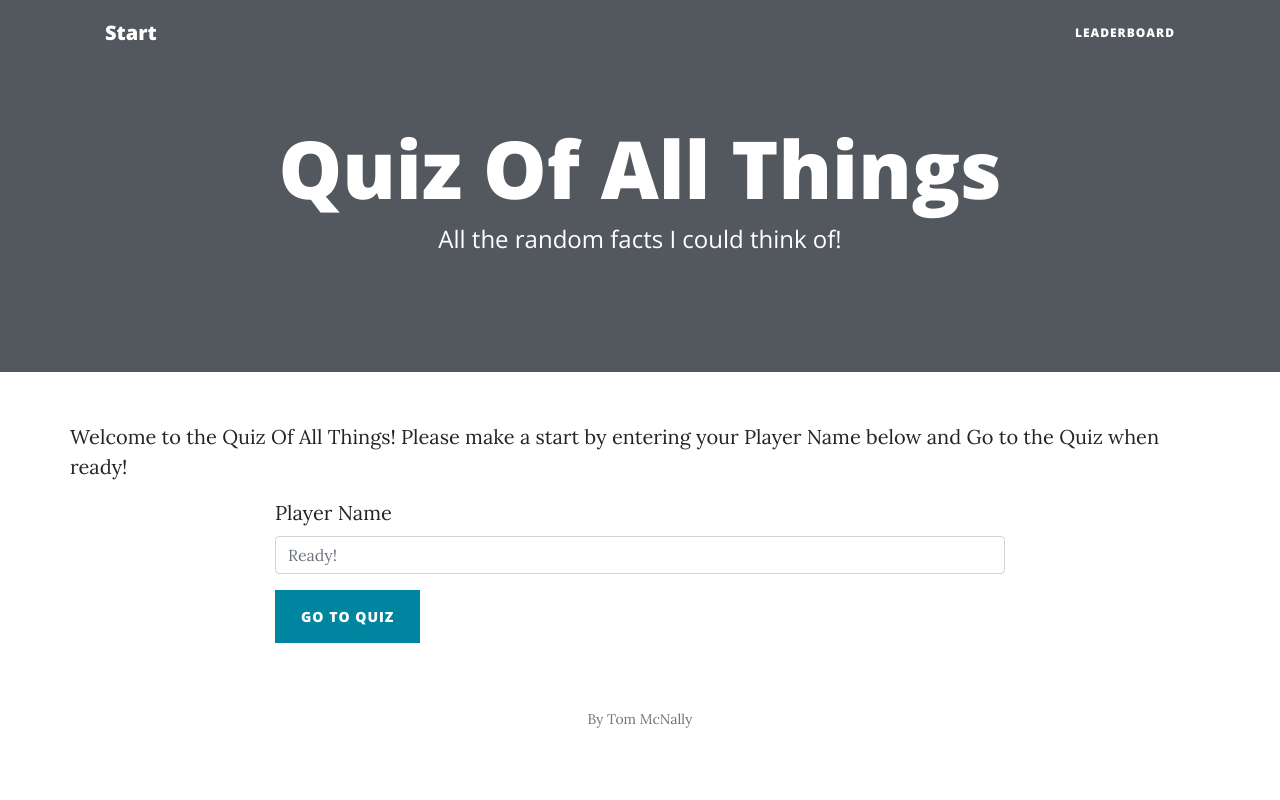
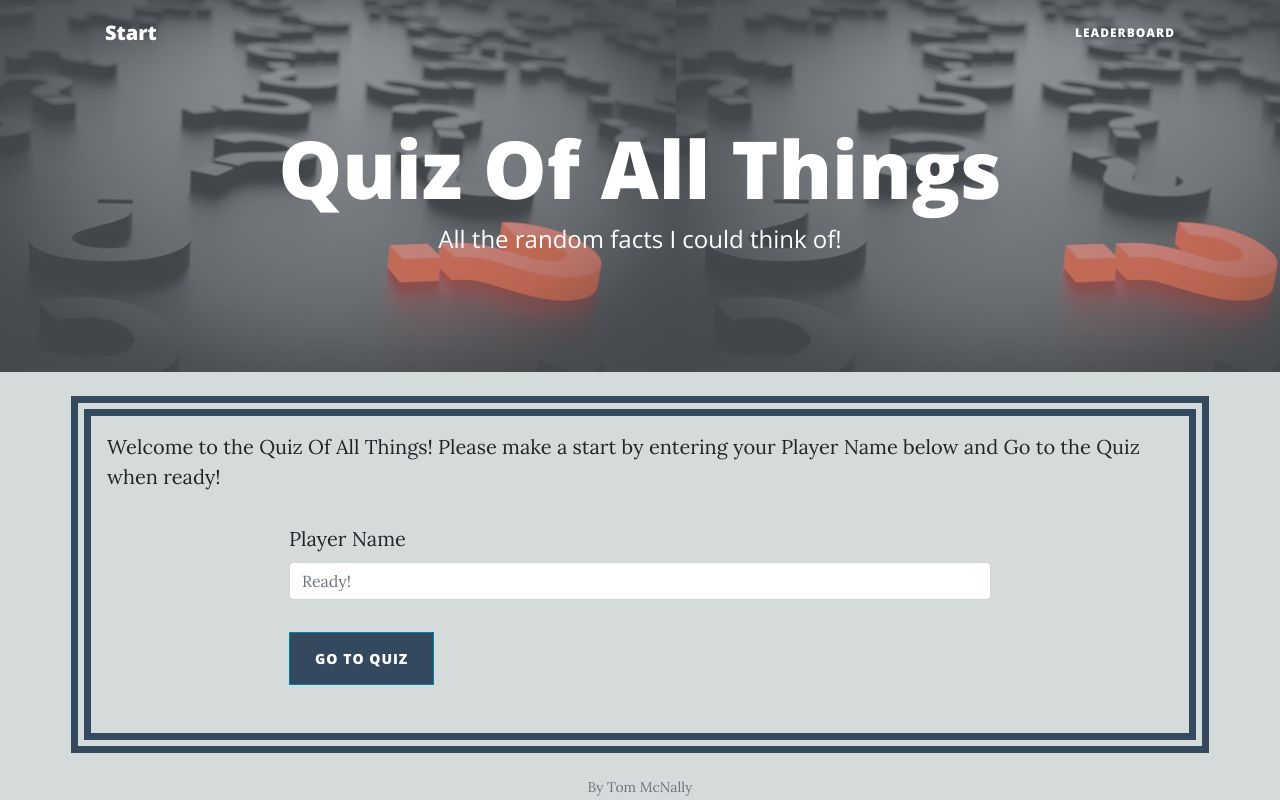
Before and after one commit to Code-Institute-Submissions/Quiz-Project, a Flask app: page / in a window 1280 px wide. Run offline with Flask 2, Linux system fonts and the light colour scheme; some libraries are stand-ins or nearby versions.

Commit message:
Updated styles

```diff
--- a/static/css/clean-blog.css
+++ b/static/css/clean-blog.css
@@ -171,7 +171,6 @@ img::-moz-selection {
 
 header.masthead {
   margin-bottom: 50px;
-  background-image: url(https://cdn.pixabay.com/photo/2016/11/30/12/09/question-mark-1872634__340.jpg);
   background: no-repeat center center;
   background-color: #868e96;
   background-attachment: scroll;
--- a/static/css/styles.css
+++ b/static/css/styles.css
@@ -1,5 +1,57 @@
+body {
+    background-color: #D5DBDB;
+}
+
+p {
+    margin-bottom: 0;
+}
+
+.main_content {
+    padding: 1.5rem 1rem;
+}
+
+.content {
+    border: 20px double #34495E;
+}
+
+.header_text, .flashes {
+    padding: 1rem;
+}
+
+.quiz {
+    padding: 1rem 0;
+}
+
+#question {
+    border: 5px solid #34495E;
+    border-radius: 10px;
+}
+
 .choices {
     margin: 0 1rem;
+}
+
+.btn-primary {
+    background-color: #34495E;
+}
+
+.btn-primary:hover, .btn-primary:focus, .btn-primary:active {
+    color: #fff;
+    background-color: #4C76A2 !important;
+    border-color: #4C76A2 !important;
+}
+
+footer {
+    padding: 0;
+}
+
+header.masthead {
+    margin-bottom: 0;
+}
+
+header.masthead .overlay {
+    background-image: url(img/question_mark.jpg);
+    background-size: contain;
 }
 
 header.masthead .page-heading,
```
Also changed, not shown: static/css/img/question_mark.jpg (added).
